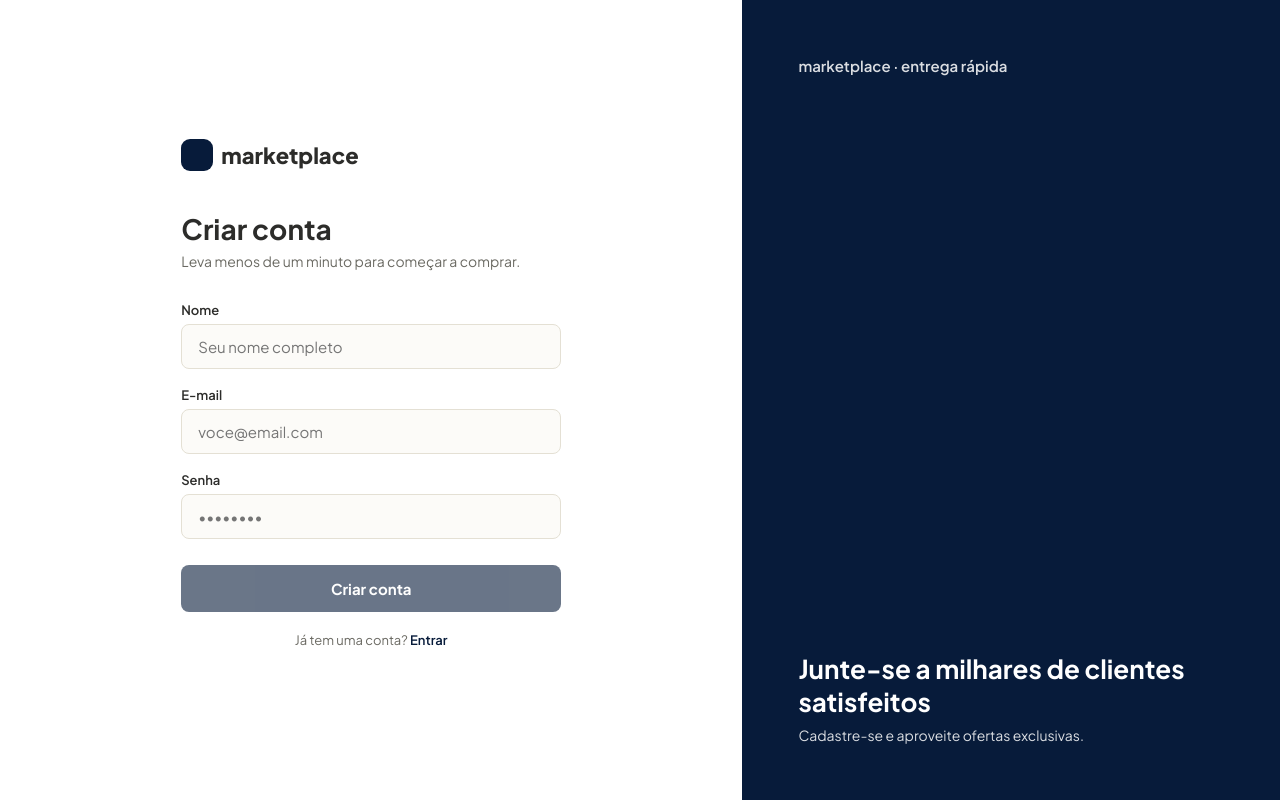
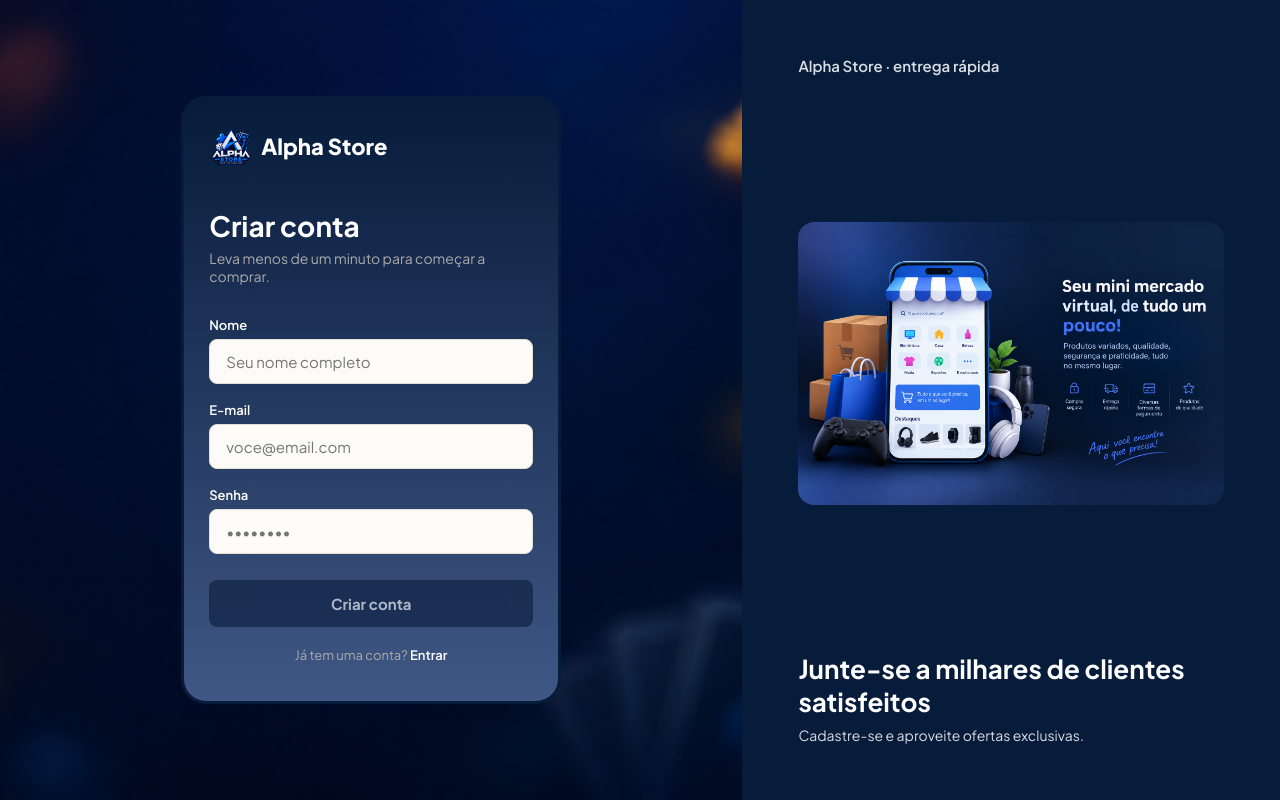
Before and after one commit to Devs-PI/Pi-2-semestre-, an Angular app: page /cadastro in a window 1280 px wide. Built offline with nearby package versions, Linux system fonts and the light colour scheme.

Commit message:
nova tela de cadastro

```diff
--- a/src/app/paginas/tela-cadastro/tela-cadastro.component.css
+++ b/src/app/paginas/tela-cadastro/tela-cadastro.component.css
@@ -9,19 +9,29 @@
   align-items: center;
   justify-content: center;
   padding: 48px 24px;
-  background: var(--cor-cartao);
+  background: url("/assets/Fundojogos.png") center / cover no-repeat;
 }
 
 .tela-cadastro__formulario form {
   width: 100%;
   max-width: 380px;
+  border: 3px solid #071b3a;
+  color: #fff;
+  border-radius: 25px;
+  padding: 25px;
+  background: #071b3a;
+  background: linear-gradient(
+    180deg,
+    rgba(7, 27, 58, 1) 0%,
+    rgba(64, 87, 133, 1) 100%
+  );
 }
 
 .tela-cadastro__formulario label {
   display: block;
   font-size: 13px;
   font-weight: 600;
-  color: var(--cor-texto);
+  color: #fff;
   margin-bottom: 18px;
 }
 
@@ -72,10 +82,9 @@
 }
 
 .tela-cadastro__logo-marca {
-  width: 32px;
-  height: 32px;
-  border-radius: 9px;
-  background: var(--cor-primaria);
+  width: 44px;
+  height: 44px;
+  object-fit: contain;
 }
 
 .tela-cadastro__formulario h1 {
@@ -86,7 +95,7 @@
 
 .tela-cadastro__subtitulo {
   font-size: 14px;
-  color: var(--cor-texto-suave);
+  color: #acabab;
   margin: 0 0 32px;
 }
 
@@ -99,12 +108,12 @@
 .tela-cadastro__login {
   text-align: center;
   font-size: 13px;
-  color: var(--cor-texto-suave);
+  color: #acabab;
   margin-top: 20px;
 }
 
 .tela-cadastro__login a {
-  color: var(--cor-primaria);
+  color: #fff;
   font-weight: 600;
   text-decoration: none;
 }
@@ -118,6 +127,21 @@
   justify-content: space-between;
   padding: 56px;
   box-sizing: border-box;
+}
+
+#imagemini {
+  display: flex;
+  align-items: center;
+  justify-content: center;
+  flex: 1;
+  margin: 24px 0;
+}
+
+#imagemini img {
+  max-width: 100%;
+  max-height: 350px;
+  object-fit: contain;
+  border-radius: 16px;
 }
 
 .tela-cadastro__destaque-selo {
--- a/src/app/paginas/tela-cadastro/tela-cadastro.component.html
+++ b/src/app/paginas/tela-cadastro/tela-cadastro.component.html
@@ -2,8 +2,8 @@
   <div class="tela-cadastro__formulario">
     <form (ngSubmit)="criarConta()" #formularioCadastro="ngForm">
       <div class="tela-cadastro__logo">
-        <span class="tela-cadastro__logo-marca"></span>
-        marketplace
+        <img class="tela-cadastro__logo-marca" src="assets/logo-semfundo.png" alt="Alpha Store" />
+        Alpha Store
       </div>
 
       <h1>Criar conta</h1>
@@ -56,7 +56,10 @@
   </div>
 
   <div class="tela-cadastro__destaque">
-    <span class="tela-cadastro__destaque-selo">marketplace · entrega rápida</span>
+    <span class="tela-cadastro__destaque-selo">Alpha Store · entrega rápida</span>
+    <div id="imagemini">
+      <img src="assets/login-destaque2.png" alt="cadastro" />
+    </div>
     <div class="tela-cadastro__destaque-texto">
       <h2>Junte-se a milhares de clientes satisfeitos</h2>
       <p>Cadastre-se e aproveite ofertas exclusivas.</p>
```
